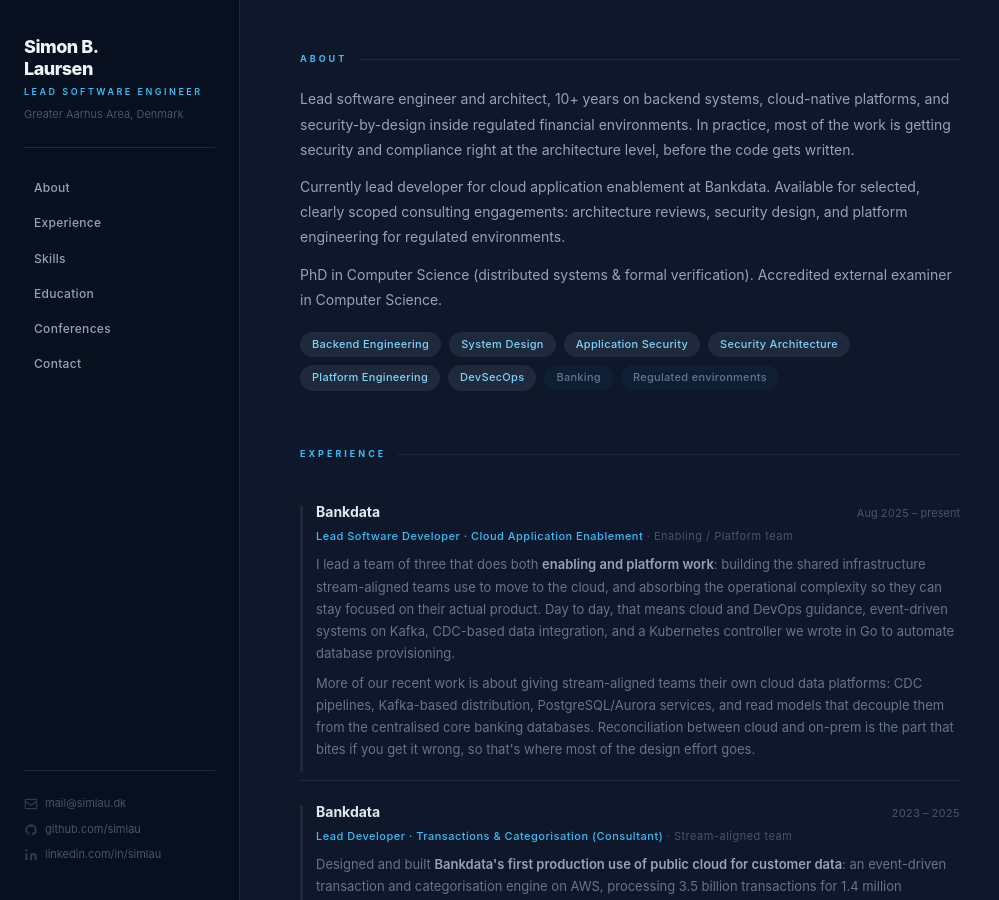
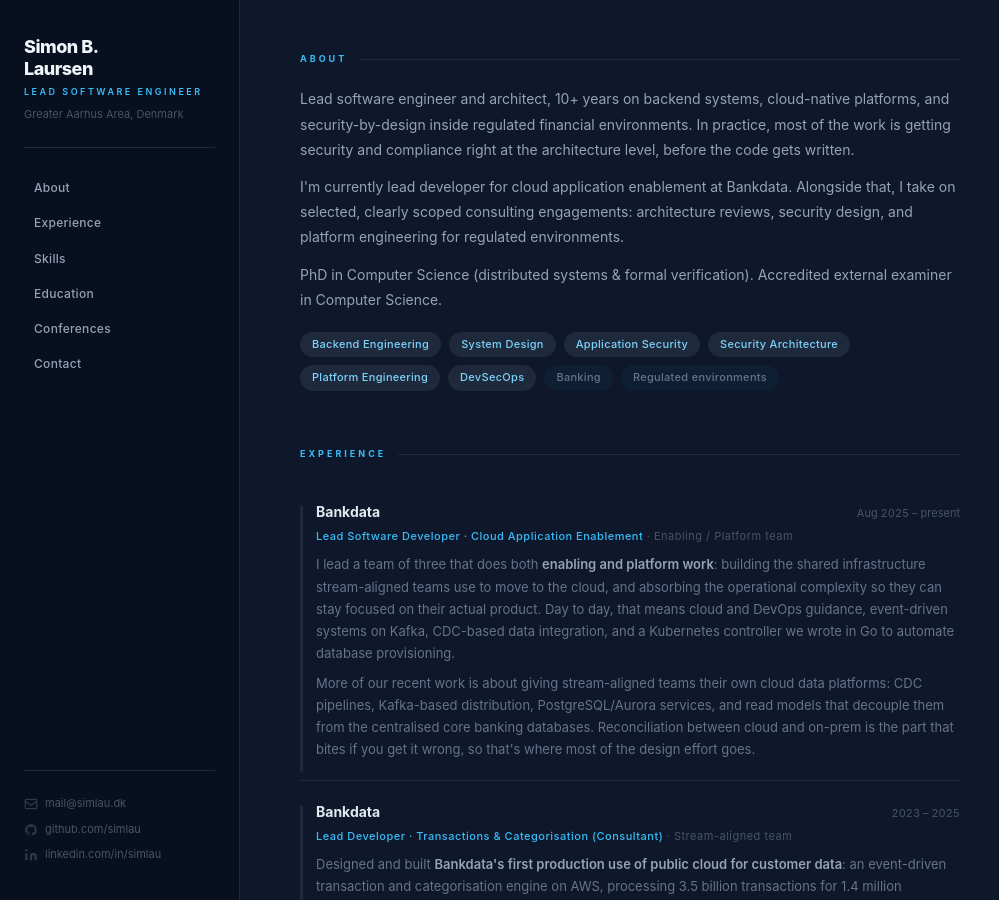
Before and after one commit to simlau/simlau.github.io, a Jekyll site: the page built from index.md, in a window 1280 px wide and 900 px high. Shown: the whole window, without its empty margins (0-999 px from the left). Built offline with Jekyll 4.4.1, drawn with Linux system fonts in a browser that asks for light colours.

Commit message:
copy: add first-person voice to about consulting line

```diff
--- a/_layouts/default.html
+++ b/_layouts/default.html
@@ -369,7 +369,7 @@
       Lead software engineer and architect, 10+ years on backend systems, cloud-native platforms, and security-by-design inside regulated financial environments. In practice, most of the work is getting security and compliance right at the architecture level, before the code gets written.
     </p>
     <p class="about-text" style="margin-top:12px;">
-      Currently lead developer for cloud application enablement at Bankdata. Available for selected, clearly scoped consulting engagements: architecture reviews, security design, and platform engineering for regulated environments.
+      I'm currently lead developer for cloud application enablement at Bankdata. Alongside that, I take on selected, clearly scoped consulting engagements: architecture reviews, security design, and platform engineering for regulated environments.
     </p>
     <p class="about-text" style="margin-top:12px;">
       PhD in Computer Science (distributed systems &amp; formal verification). Accredited external examiner in Computer Science.
```
